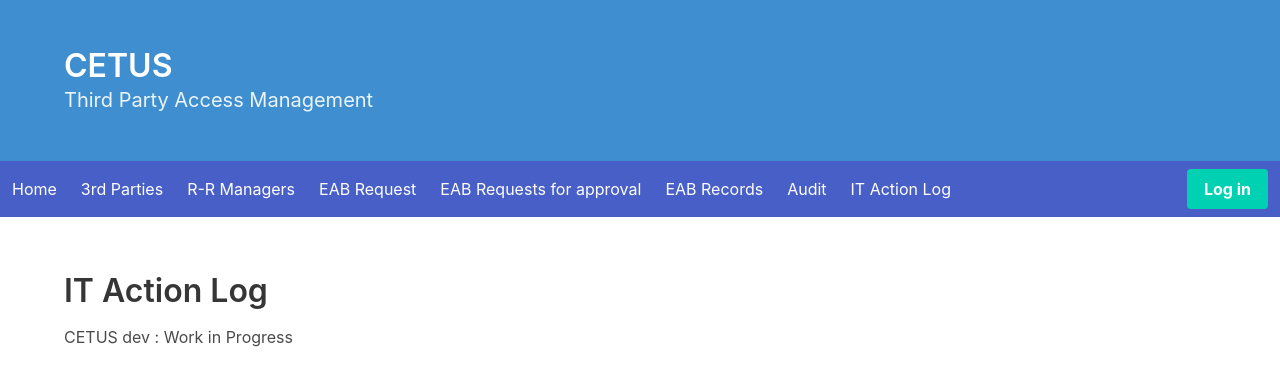
After one commit to diarmuidclarke/cetus, a Django app: page /IT_actionlog/ in a window 1280 px wide. The commit adds this page. Shown: the top 386 px of the page. Run offline with Django 3.2, Linux system fonts and the light colour scheme; some libraries are stand-ins or nearby versions.

Commit message:
IT action log added

```diff
--- a/cetusSite/cetus3pur/templates/base.html
+++ b/cetusSite/cetus3pur/templates/base.html
@@ -62,6 +62,11 @@
                     Audit
                 </a>
 
+
+                <a class="navbar-item" href="/cetus3pur/IT_actionlog/">
+                    IT Action Log
+                </a>
+
             </div>
 
 
--- /dev/null
+++ b/cetusSite/cetus3pur/templates/cetus3pur/IT_actionlog.html
@@ -0,0 +1,11 @@
+{% extends "base.html" %} {% block content %}
+
+<div class="container">
+    <div class="content">
+        <br>
+        <h1>IT Action Log</h1>
+		CETUS dev : Work in Progress
+    </div>
+</div>
+
+{% endblock %}
--- a/cetusSite/cetus3pur/urls.py
+++ b/cetusSite/cetus3pur/urls.py
@@ -39,4 +39,5 @@ urlpatterns = [
 
     path('eabrecords/',views.EAB_Records, name='EAB_Records'),
     path('audit/',views.Audit, name='Audit'),
+	path('IT_actionlog/',views.IT_ActionLog, name='IT_actionlog'),
 ]
--- a/cetusSite/cetus3pur/views.py
+++ b/cetusSite/cetus3pur/views.py
@@ -397,6 +397,10 @@ def EAB_Records(request):
     context = { 'approvals':approvals, 'requests':requests  }
     return render(request, 'cetus3pur/EAB_Records.html', context)
 
+# IT Action Log
+def IT_ActionLog(request):
+	context = {}
+	return render(request, 'cetus3pur/IT_actionlog.html',context)
 
 
 # Audit
```
